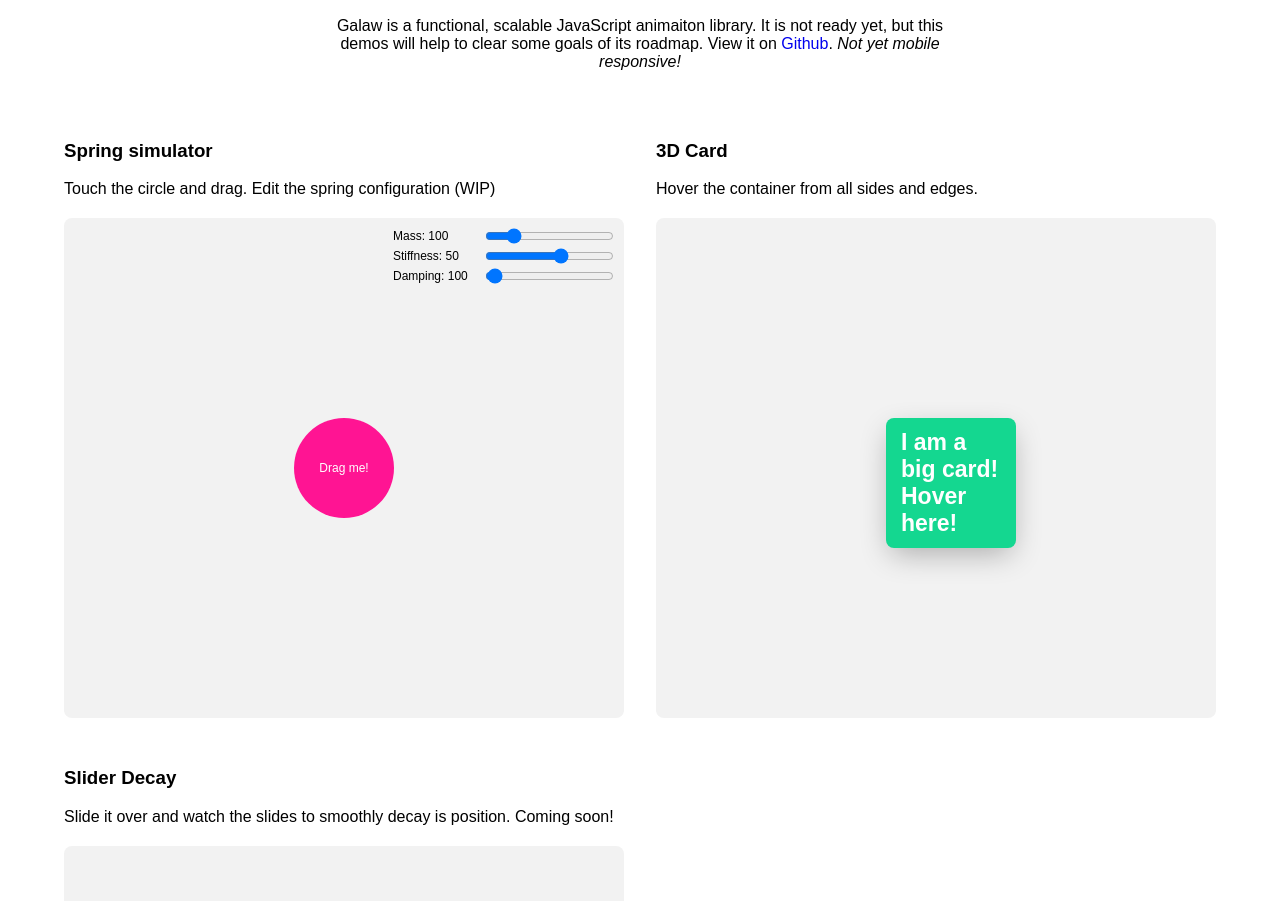
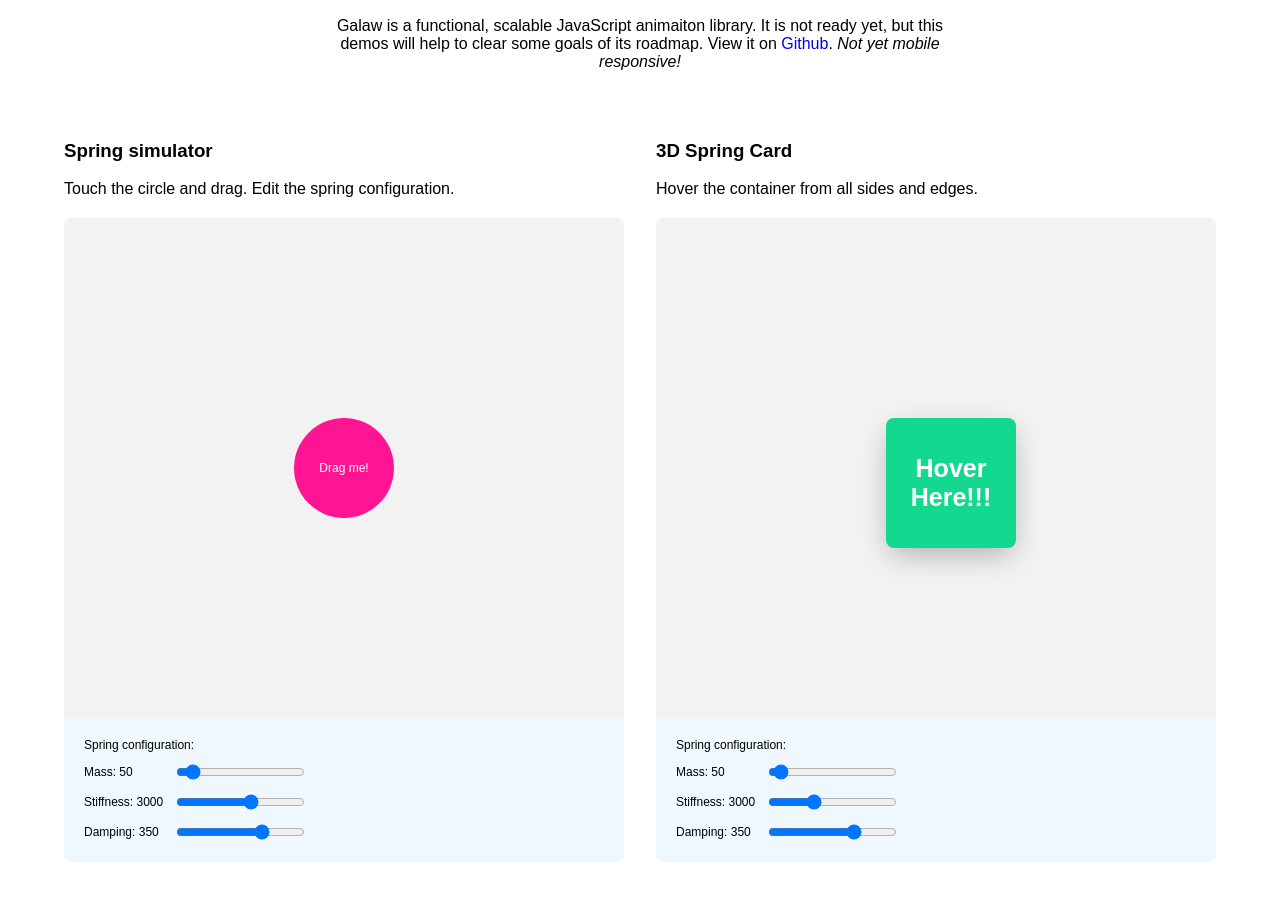
Before and after one commit to cedmandocdoc/galaw-demos, a website with bundled scripts: page src/index.html in a window 1280 px wide. Shown: the part 51-952 px from the top of the page. Built offline with nearby package versions, Linux system fonts and the light colour scheme.

Commit message:
Spring setting integration

```diff
--- a/src/demos/demo-1.css
+++ b/src/demos/demo-1.css
@@ -8,7 +8,5 @@
   display: flex;
   align-items: center;
   justify-content: center;
-
   color: white;
-  font-size: 12px;
 }
--- a/src/demos/demo-1.js
+++ b/src/demos/demo-1.js
@@ -1,12 +1,15 @@
-import { listen, never, tap, map, pipe, switchMap, of } from "agos";
+import { never, tap, map, pipe, switchMap, of } from "agos";
 import fromDrag from '../galaw/fromDrag';
 import spring from "../galaw/spring";
 import autoplay from "../galaw/autoplay";
-import { noop } from "../galaw/utils";
+import { subscribe } from "../galaw/utils";
+import { createSpringSettings } from "./utils";
 
 const container = document.getElementById('demo-1');
 const playground = container.getElementsByClassName('playground')[0]
 const ball = playground.getElementsByClassName('big-ball')[0];
+
+const getSettings = createSpringSettings(container);
 
 const bouncy = (displacement = 100) =>
   pipe(
@@ -15,7 +18,9 @@ const bouncy = (displacement = 100) =>
       stiffness: 3000,
       damping: 350,
       initialDisplacement: displacement,
-      initialVelocity: 0
+      initialVelocity: 0,
+      // override settings
+      ...getSettings()
     }),
     map(data => Math.abs(data.displacement - displacement) / displacement)
   );
@@ -73,10 +78,5 @@ pipe(
     return of({ x: last.x + e.x, y: last.y + e.y });
   }),
   map(coor => ({ transform: `translate(${coor.x}px, ${coor.y}px)` })),
-  listen(
-    noop,
-    style => Object.assign(ball.style, style),
-    noop,
-    noop
-  )
+  subscribe(style => Object.assign(ball.style, style))
 );
--- a/src/demos/demo-2.css
+++ b/src/demos/demo-2.css
@@ -11,10 +11,11 @@
   padding: 15px;
 
   color: white;
-  font-size: 23px;
+  font-size: 25px;
   font-weight: bold;
   box-shadow: 0 10px 30px -5px rgba(0, 0, 0, 0.3);
   transition: box-shadow 0.5s;
+  text-align: center;
 }
 
 #demo-2:hover .big-square {
--- a/src/demos/demo-2.js
+++ b/src/demos/demo-2.js
@@ -1,13 +1,16 @@
-import { listen, map, pipe, switchMap, collectLatest, tap } from "agos";
+import { listen, map, pipe, switchMap, collectLatest, tap, filter } from "agos";
 import tween from "../galaw/tween";
 import spring from "../galaw/spring";
 import autoplay from "../galaw/autoplay";
 import fromMouseMove from "../galaw/fromMouseMove";
 import { noop } from "../galaw/utils";
+import { createSpringSettings } from "./utils";
 
 const container = document.getElementById('demo-2');
 const playground = container.getElementsByClassName('playground')[0]
 const square = playground.getElementsByClassName('big-square')[0];
+
+const getSettings = createSpringSettings(container);
 
 const bouncy = (displacement = 100) =>
   pipe(
@@ -16,11 +19,12 @@ const bouncy = (displacement = 100) =>
       stiffness: 3000,
       damping: 350,
       initialDisplacement: displacement,
-      initialVelocity: 0
+      initialVelocity: 0,
+      // override settings
+      ...getSettings()
     }),
     map(data => Math.abs(data.displacement - displacement) / displacement)
   );
-
 
 const center = { x: playground.clientWidth / 2, y: playground.clientHeight / 2 };
 const { top, left } = playground.getBoundingClientRect();
@@ -48,7 +52,8 @@ pipe(
     );
   }),
   map(([xr, yr]) => [(xr / center.x), (yr / center.y)]),
-  map(([xr, yr]) => ({ transform: `perspective(600px) translate(${xr * 20}px, ${yr * 20}px)  rotateX(${-(yr * 20)}deg) rotateY(${xr * 20}deg) scale(${(.4 * Math.abs(xr)) + 1})` })),
+  tap(console.log),
+  map(([xr, yr]) => ({ transform: `perspective(600px) translate(${xr * 25}px, ${yr * 25}px)  rotateX(${-(yr * 25)}deg) rotateY(${xr * 25}deg) scale(${(.5 * Math.abs(xr)) + 1})` })),
   listen(
     noop,
     style => Object.assign(square.style, style)
--- /dev/null
+++ b/src/demos/utils.js
@@ -0,0 +1,24 @@
+import { map, pipe, } from "agos";
+import fromEvent from "../galaw/fromEvent";
+import { subscribe } from "../galaw/utils";
+
+export const createSpringSettings = container => {
+  const fields = container.getElementsByClassName('spring-setting')[0].getElementsByClassName('field');
+  const inputs = [...fields].map(field => field.getElementsByTagName('input'));
+
+  const settings = {};
+  inputs.forEach((input, index) => {
+    fields[index].firstElementChild.firstElementChild.innerHTML = input[0].value;;
+    settings[input[0].name] = input[0].value;
+    pipe(
+      fromEvent(input[0], 'change'),
+      map(e => [e.target.name, e.target.value]),
+      subscribe(([name, value]) => {
+        settings[name] = value;
+        fields[index].firstElementChild.firstElementChild.innerHTML = value;
+      })
+    )
+  });
+
+  return () => settings;
+};
--- a/src/index.css
+++ b/src/index.css
@@ -62,20 +62,28 @@ main article {
   }
 }
 
-.demo .playground {
-  position: relative;
-  width: 100%;
-  height: 400px;
-  /* padding-top: 75%; */
+.demo .page {
   margin-top: 20px;
   border-radius: 8px;
   background-color: #f2f2f2;
   overflow: hidden;
+  font-size: 12px;
+}
+
+.demo .page .playground {
+  position: relative;
+  width: 100%;
+  height: 400px;
+  overflow: hidden;
+}
+
+.demo .page .control {
+  padding: 20px;
+  background-color: aliceblue;
 }
 
 @media (min-width: 1200px) {
-  .demo .playground {
-    /* padding-top: 65%; */
+  .demo .page .playground {
     height: 500px;
   }
 }
@@ -116,18 +124,17 @@ footer {
 
 /* Spring setting */
 .spring-setting {
-  position: absolute;
-  top: 8px;
-  right: 8px;
-  font-size: 12px;
+  display: flex;
+  flex-direction: column;
 }
 
 .spring-setting .field {
   display: flex;
   align-items: center;
+  margin-top: 10px;
 }
 
 .spring-setting .field label {
+  display: inline-block;
   width: 90px;
-  display: inline-block;
 }
--- a/src/index.html
+++ b/src/index.html
@@ -20,38 +20,60 @@
   <main>
     <article id="demo-1" class="demo">
       <h3>Spring simulator</h3>
-      <span>Touch the circle and drag. Edit the spring configuration (WIP)</span>
-      <section class="playground">
-        <div class="big-ball pink"><span>Drag me!</span></div>
-        <form class="spring-setting">
+      <span>Touch the circle and drag. Edit the spring configuration.</span>
+      <section class="page">
+        <section class="playground">
+          <div class="big-ball pink"><span>Drag me!</span></div>
+        </section>
+        <form class="control spring-setting">
+          <span>Spring configuration:</span>
           <div class="field">
-            <label for="demo-1-mass">Mass: <span>100</span></label>
-            <input type="range" min="10" max="500" name="mass" value="100" id="demo-1-mass">
+            <label for="demo-1-mass">Mass: <span>50</span></label>
+            <input type="range" min="10" max="500" name="mass" value="50" id="demo-1-mass">
           </div>
           <div class="field">
-            <label for="demo-1-stiffness">Stiffness: <span>50</span></label>
-            <input type="range" min="10" max="5000" name="damping" value="3000" id="demo-1-stiffness">
+            <label for="demo-1-stiffness">Stiffness: <span>3000</span></label>
+            <input type="range" min="100" max="5000" name="stiffness" value="3000" id="demo-1-stiffness">
           </div>
           <div class="field">
-            <label for="demo-1-damping">Damping: <span>100</span></label>
-            <input type="range" min="10" max="5000" name="damping" value="100" id="demo-1-damping">
+            <label for="demo-1-damping">Damping: <span>350</span></label>
+            <input type="range" min="10" max="500" name="damping" value="350" id="demo-1-damping">
           </div>
         </form>
       </section>
     </article>
 
     <article id="demo-2" class="demo">
-      <h3>3D Card</h3>
+      <h3>3D Spring Card</h3>
       <span>Hover the container from all sides and edges.</span>
-      <section class="playground">
-        <div class="big-square green"><span>I am a big card! Hover here!</span></div>
+      <section class="page">
+        <section class="playground">
+          <div class="big-square green"><span>Hover Here!!!</span></div>
+        </section>
+        <form class="control spring-setting">
+          <span>Spring configuration:</span>
+          <div class="field">
+            <label for="demo-1-mass">Mass: <span>50</span></label>
+            <input type="range" min="30" max="500" name="mass" value="50" id="demo-1-mass">
+          </div>
+          <div class="field">
+            <label for="demo-1-stiffness">Stiffness: <span>3000</span></label>
+            <input type="range" min="2000" max="5000" name="stiffness" value="3000" id="demo-1-stiffness">
+          </div>
+          <div class="field">
+            <label for="demo-1-damping">Damping: <span>350</span></label>
+            <input type="range" min="10" max="500" name="damping" value="350" id="demo-1-damping">
+          </div>
+        </form>
       </section>
     </article>
 
     <article class="demo">
       <h3>Slider Decay</h3>
       <span>Slide it over and watch the slides to smoothly decay is position. Coming soon!</span>
-      <section class="playground"></section>
+      <section class="page">
+        <section class="playground"></section>
+      </section>
     </article>
   </main>
   <footer>
```
Also changed, not shown: src/galaw/utils.js (+8 -1 lines).
